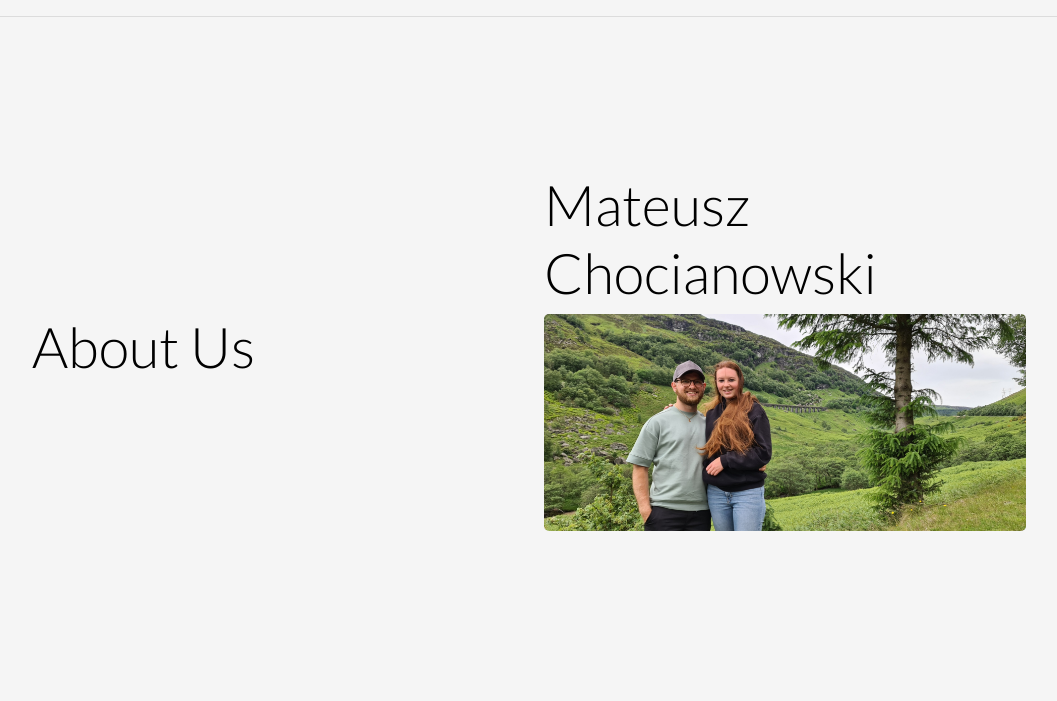
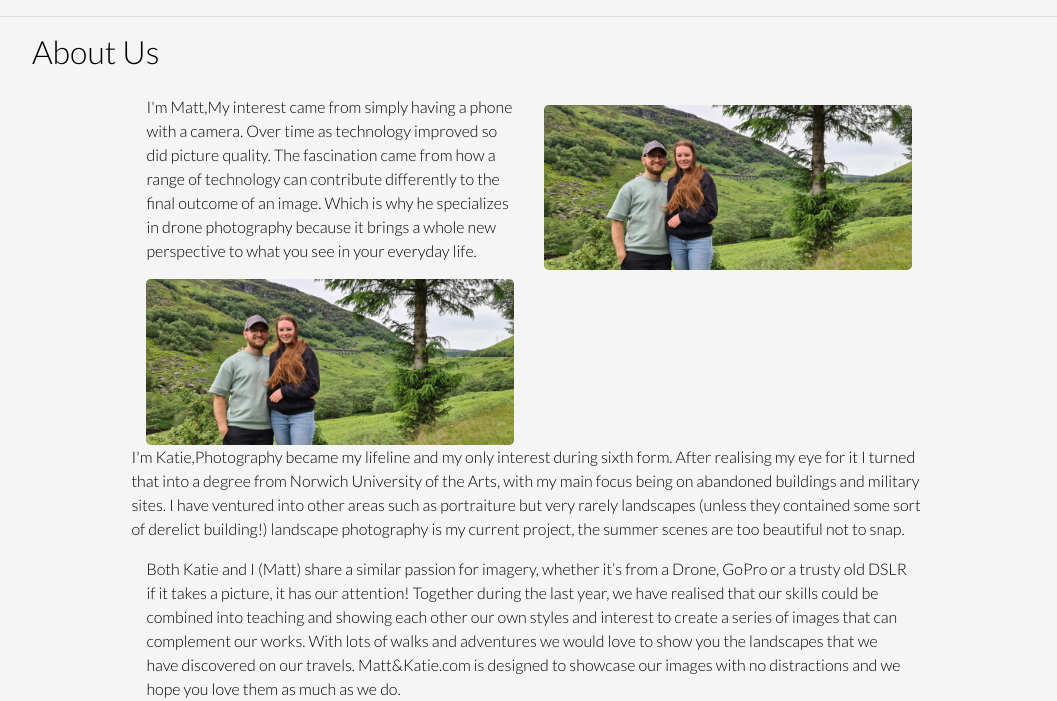
Before and after one commit to mchocianowski/Matt_Katie_Milestone_4, a Django app: page /about_us/ in a window 1280 px wide. Shown: the part 128-829 px from the top of the page, without its empty margins (111-1168 px from the left). Before the commit the page ends 659 px from the top, so only its background shows below. Run offline with Django 3.2, Linux system fonts and the light colour scheme; some libraries are stand-ins or nearby versions.

Commit message:
update about_us template.

```diff
--- a/about_us/templates/about_us/about_us.html
+++ b/about_us/templates/about_us/about_us.html
@@ -2,29 +2,54 @@
 {% load static %}
 
 {% block page_header %}
-<div class="container header-contianer">
-    <div class="row">
-        <div class="col"></div>
-    </div>
-</div>
 {% endblock %}
 
 {% block content %}
 <hr>
-<div class="container h-100">
-    <div class="row h-100">
-        <div class="col-7 col-md-6 my-auto">
-            <h1 class="display-4 main-text text-black">
-                About Us
-            </h1>
-        </div>
-        <div class="col-7 col-md-6 my-auto">
-            <h1 class="display-4 main text text-black">
-                Mateusz Chocianowski
-            </h1>
-            <img class="home-image" src="/static/site_images/home-image.JPG" alt="Matt&Katie Welcome you!">
+<div class="container">
+    <div class="row">
+        <div class="col-12 col-md-6">
+            <h2 class="mb-4">About Us</h2>
         </div>
     </div>
-</div>
+    <div class="container h-100">
+        <div class="row h-100">
+            <div class="col-sm-12 col-md-6 my-auto">
+                <p>
+                    I'm Matt,My interest came from simply having a phone with a camera. Over time as technology improved
+                    so did picture quality. The fascination came from how a range of technology can contribute
+                    differently to the final outcome of an image. Which is why he specializes in drone photography
+                    because it brings a whole new perspective to what you see in your everyday life.
+                </p>
+            </div>
+            <div class="col sm-12 col-md-6 my-auto">
+                <img class="home-image" src="/static/site_images/home-image.JPG" alt="Mateusz Chocianowski">
+            </div>
+        </div>
+        <div class="row h-100">
+            <div class="col sm-12 col-md-6 my-auto">
+                <img class="home-image" src="/static/site_images/home-image.JPG" alt="katie Spowart">
+            </div>
+            <p>
+                I'm Katie,Photography became my lifeline and my only interest during sixth form. After
+                realising my eye for it I turned that into a degree from Norwich University of the Arts, with my
+                main focus being on abandoned buildings and military sites. I have ventured into other areas such as
+                portraiture but very rarely landscapes (unless they contained some sort of derelict building!)
+                landscape photography is my current project, the summer scenes are too beautiful not to snap.
+            </p>
+        </div>
+        <div>
+            <p>
+                Both Katie and I (Matt) share a similar passion for imagery, whether it’s from a Drone, GoPro or a
+                trusty old DSLR if it takes a picture, it has our attention!
+                Together during the last year, we have realised that our skills could be combined into teaching and
+                showing each other our own styles and interest to create a series of images that can complement our
+                works.
+                With lots of walks and adventures we would love to show you the landscapes that we have discovered
+                on our travels. Matt&Katie.com is designed to showcase our images with no distractions and we hope
+                you love them as much as we do.
+            </p>
+        </div>
+    </div>
 
-{% endblock %}
+    {% endblock %}
```
Also changed, not shown: static/site_images/katie_spowart.jpg (added), static/site_images/mateusz_chocianowski.jpg (added).
